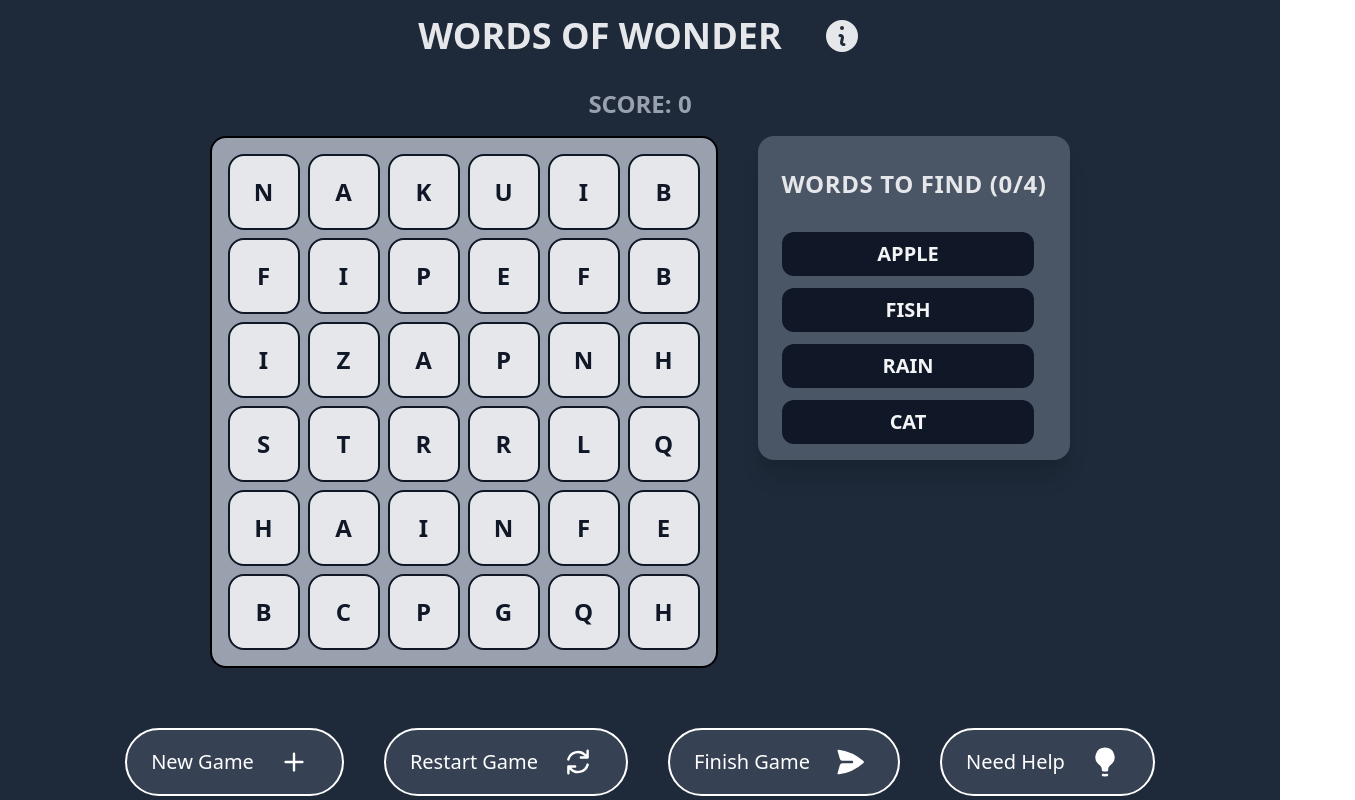
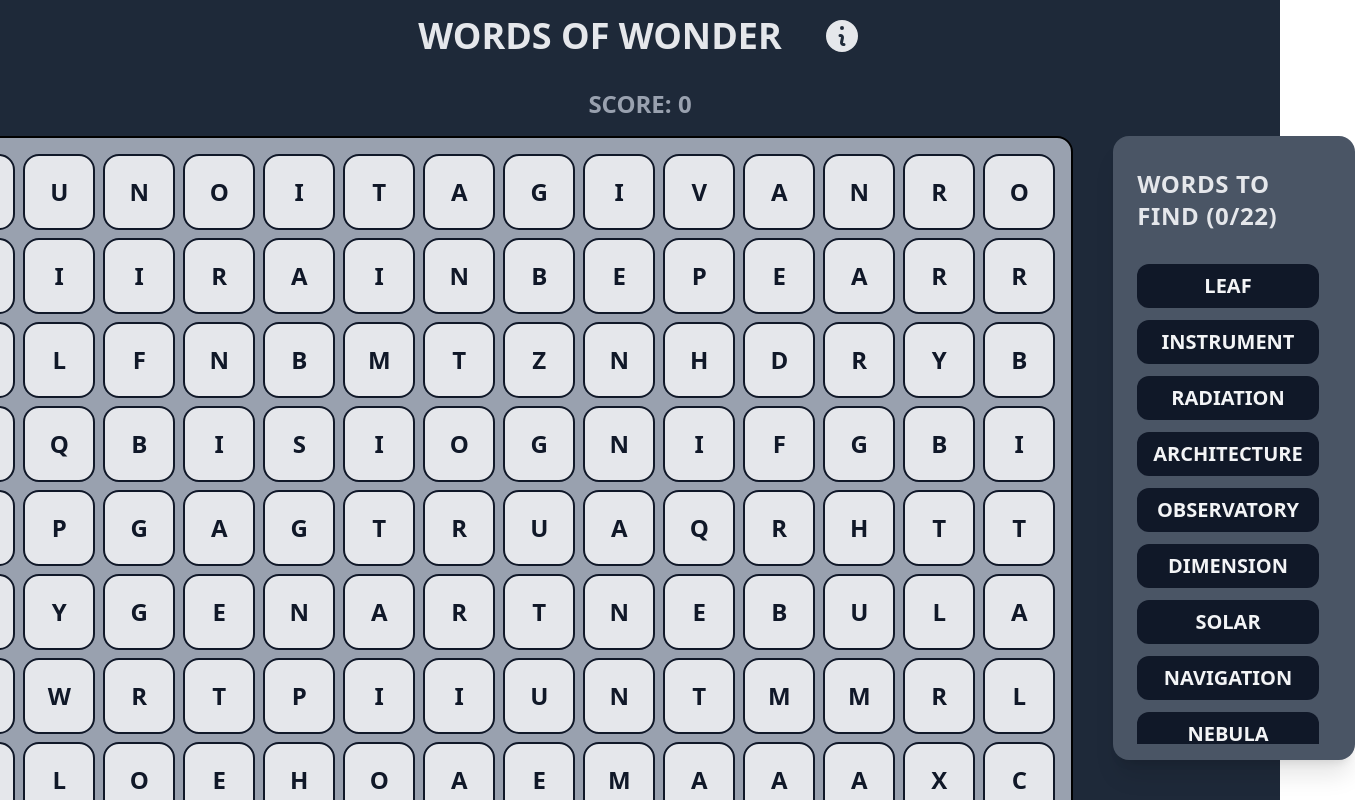
Before and after one commit to kdev307/word-search-puzzle, a React (Vite) app: page / in a window 1280 px wide. Shown: the top 800 px of the page, 1355 px wide, since content can reach past the window. Built offline with nearby package versions, Linux system fonts and the light colour scheme.

Commit message:
increased grid size and word limit

```diff
--- a/src/constants/game.ts
+++ b/src/constants/game.ts
@@ -1,8 +1,8 @@
 export const GAME_SESSION_KEY = 'wowGameSession';
 
 export const letters = 'ABCDEFGHIJKLMNOPQRSTUVWXYZ';
-export const rows = 6;
-export const columns = 6;
+export const rows = 14;
+export const columns = 14;
 
 export const DIRECTIONS = [
     [0, 1], // → right
--- a/src/data/words.json
+++ b/src/data/words.json
@@ -28,6 +28,275 @@
         "BRIGHT",
         "JUNGLE",
         "FLOWER",
-        "THUNDER"
+        "THUNDER",
+        "HAPPINESS",
+        "BEAUTIFUL",
+        "WILDERNESS",
+        "CELEBRATION",
+        "IMAGINATION",
+        "ADVENTURE",
+        "DISCOVERY",
+        "MOUNTAINS",
+        "EXPERIENCE",
+        "INSPIRATION",
+        "CONNECTION",
+        "CREATIVITY",
+        "UNDERSTAND",
+        "INVISIBLE",
+        "ELECTRICITY",
+        "COMMUNICATION",
+        "RELATIONSHIP",
+        "TRANQUILITY",
+        "FRIENDSHIP",
+        "CONVERSATION",
+        "INFORMATION",
+        "APPRECIATION",
+        "SENSATION",
+        "MOTIVATION",
+        "CONSTRUCTION",
+        "EXPLORATION",
+        "POSSIBILITY",
+        "ACHIEVEMENT",
+        "COMPASSION",
+        "INNOVATION",
+        "REALIZATION",
+        "RECOGNITION",
+        "INDEPENDENCE",
+        "CONCENTRATION",
+        "CELESTIAL",
+        "GALAXY",
+        "ASTEROID",
+        "UNIVERSE",
+        "GRAVITY",
+        "NEBULA",
+        "COMET",
+        "METEOR",
+        "BLACKHOLE",
+        "CONSTELLATION",
+        "COSMOS",
+        "ECLIPSE",
+        "SATELLITE",
+        "TELESCOPE",
+        "OBSERVATORY",
+        "SOLAR",
+        "ENERGY",
+        "RADIATION",
+        "ORBITAL",
+        "ATMOSPHERE",
+        "TEMPERATURE",
+        "EQUILIBRIUM",
+        "VEGETATION",
+        "ENVIRONMENT",
+        "SUSTAINABLE",
+        "BIODIVERSITY",
+        "PHOTOGRAPHY",
+        "EXPRESSION",
+        "HARMONIOUS",
+        "INTELLIGENCE",
+        "COMPUTATION",
+        "TECHNOLOGY",
+        "ALGORITHM",
+        "CALCULATION",
+        "SIMULATION",
+        "DIMENSION",
+        "PARALLEL",
+        "PERCEPTION",
+        "CIRCUMSTANCE",
+        "CONSEQUENCE",
+        "EXPERIMENT",
+        "DEVELOPMENT",
+        "TRANSFORMATION",
+        "OBSERVATION",
+        "COORDINATION",
+        "NAVIGATION",
+        "CELEBRITY",
+        "ARTIST",
+        "PAINTER",
+        "SCULPTURE",
+        "ARCHITECTURE",
+        "INSTRUMENT",
+        "MELODY",
+        "RHYTHM",
+        "ORCHESTRA",
+        "SYMPHONY",
+        "COMPOSITION",
+        "VIBRATION",
+        "SOUNDWAVE",
+        "ELECTRONIC",
+        "DIGITAL",
+        "ARTIFICIAL",
+        "INTUITION",
+        "PHILOSOPHY",
+        "KNOWLEDGE",
+        "CURIOSITY",
+        "EDUCATION",
+        "LEARNING",
+        "LANGUAGE",
+        "COMMUNITY",
+        "TRADITION",
+        "HERITAGE",
+        "CULTURE",
+        "HISTORY",
+        "MEMORY",
+        "DESTINY",
+        "COURAGEOUS",
+        "CONFIDENCE",
+        "AMBITION",
+        "KINDNESS",
+        "HONESTY",
+        "FRIENDLY",
+        "GENEROSITY",
+        "GRATEFUL",
+        "HARMONY",
+        "BALANCE",
+        "PATIENCE",
+        "STRENGTH",
+        "INTEGRITY",
+        "BRILLIANT",
+        "MAJESTIC",
+        "ENCHANTED",
+        "DAZZLING",
+        "WONDERFUL",
+        "MIRACULOUS",
+        "TRANSPARENT",
+        "GLORIOUS",
+        "VIBRANT",
+        "SPECTACULAR",
+        "RADIANT",
+        "INFINITE",
+        "UNSTOPPABLE",
+        "EVERLASTING",
+        "FROG",
+        "LION",
+        "BEAR",
+        "WOLF",
+        "DEER",
+        "DUCK",
+        "GOAT",
+        "MOUSE",
+        "HORSE",
+        "EAGLE",
+        "TIGER",
+        "SNAKE",
+        "SHARK",
+        "WHALE",
+        "SHEEP",
+        "CHICK",
+        "CRAB",
+        "BEE",
+        "ANT",
+        "FOX",
+        "OWL",
+        "BAT",
+        "PIG",
+        "COW",
+        "LEAF",
+        "GRASS",
+        "STONE",
+        "EARTH",
+        "FIRE",
+        "WIND",
+        "SNOW",
+        "ICE",
+        "MOUNTAIN",
+        "VALLEY",
+        "FOREST",
+        "OCEAN",
+        "BEACH",
+        "ISLAND",
+        "DESERT",
+        "STORM",
+        "SKY",
+        "CAVE",
+        "LAKE",
+        "WAVE",
+        "STREAM",
+        "MEADOW",
+        "FIELD",
+        "HILL",
+        "CLIFF",
+        "ROCK",
+        "SAND",
+        "ROOT",
+        "BRANCH",
+        "LEMON",
+        "MANGO",
+        "BANANA",
+        "ORANGE",
+        "CHERRY",
+        "PEACH",
+        "GRAPE",
+        "PEAR",
+        "BERRY",
+        "MELON",
+        "COCONUT",
+        "AVOCADO",
+        "PUMPKIN",
+        "ONION",
+        "CARROT",
+        "TOMATO",
+        "GARLIC",
+        "POTATO",
+        "SPINACH",
+        "BROCCOLI",
+        "CABBAGE",
+        "LETTUCE",
+        "PEPPER",
+        "CORN",
+        "SALT",
+        "SUGAR",
+        "HONEY",
+        "MILK",
+        "CHEESE",
+        "BREAD",
+        "CAKE",
+        "COOKIE",
+        "PIE",
+        "CHOCOLATE",
+        "COFFEE",
+        "TEA",
+        "JUICE",
+        "WATERFALL",
+        "RAINBOW",
+        "SUNSET",
+        "SUNRISE",
+        "SHADOW",
+        "CRYSTAL",
+        "DIAMOND",
+        "GOLDEN",
+        "SILENCE",
+        "WHISPER",
+        "DREAM",
+        "FANTASY",
+        "IMAGINE",
+        "MAGIC",
+        "MIRROR",
+        "SPIRIT",
+        "VISION",
+        "HEART",
+        "SOUL",
+        "VOICE",
+        "SMILE",
+        "HAPPY",
+        "FRIEND",
+        "FAMILY",
+        "MOTHER",
+        "FATHER",
+        "SISTER",
+        "BROTHER",
+        "CHILD",
+        "BABY",
+        "HUMAN",
+        "PEACE",
+        "COURAGE",
+        "HONOR",
+        "UNITY",
+        "WISDOM",
+        "BELIEVE",
+        "HOPE",
+        "FAITH",
+        "TRUTH",
+        "GLORY",
+        "VICTORY"
     ]
 }
```
